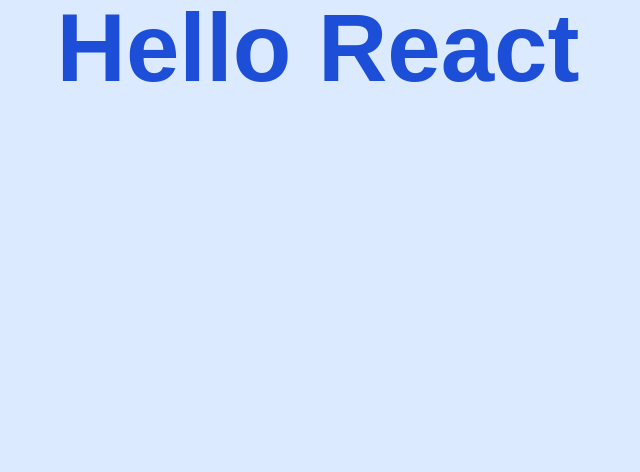
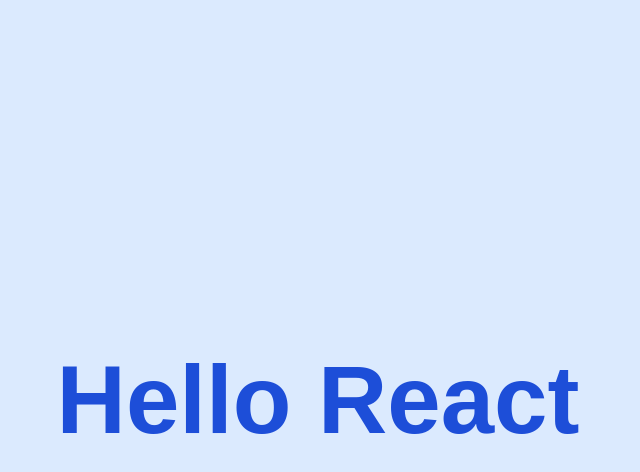
Before and after one commit to AbhinavRobinson/one-react-app, a React (Create React App) app: page / in a window 1280 px wide. Shown: the top 472 px of the page, without its empty margins (322-962 px from the left). Built offline with nearby package versions, Linux system fonts and the light colour scheme.

Commit message:
(feat): center

```diff
--- a/src/App.tsx
+++ b/src/App.tsx
@@ -3,7 +3,7 @@
 function App() {
   return (
     <div className="bg-blue-100 p-0 m-0 w-screen h-screen">
-      <div className="text-blue-700 text-8xl font-semibold text-center h-full">
+      <div className="text-blue-700 text-8xl font-semibold h-screen flex items-center justify-center">
         Hello React
       </div>
     </div>
```
Also changed, not shown: 1 other file (tests, documents, lock files or other folders).
